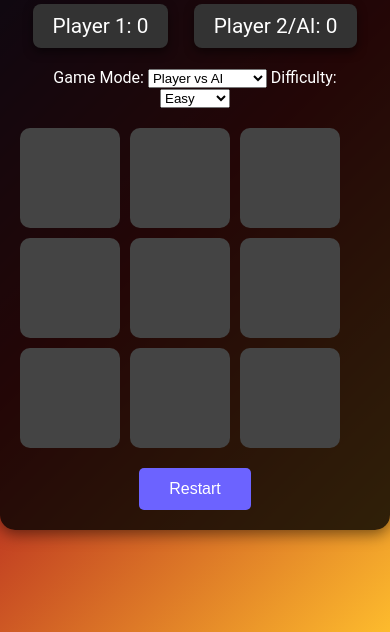
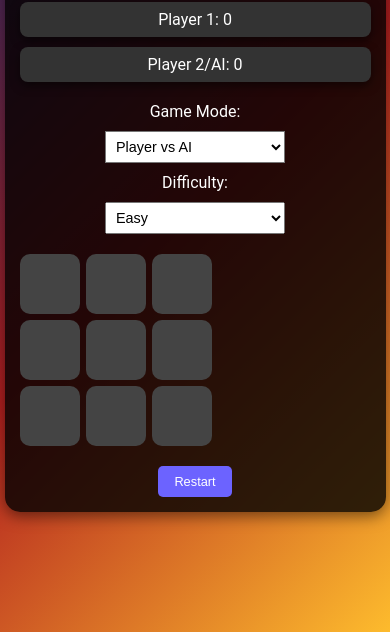
Before and after one commit to adwaithv964/Tic-Tac-Toe, a plain HTML site: page index.html in a window 390 px wide. Shown: the part 212-844 px from the top of the page. Drawn offline with Linux system fonts and the light colour scheme.

Commit message:
Add mobile screen size

```diff
--- a/styles.css
+++ b/styles.css
@@ -121,3 +121,93 @@ button {
 button:hover {
   background: #5352ed;
 }
+#game-mode{
+  background-color: white;
+}
+
+/* General responsive design */
+@media screen and (max-width: 600px) {
+  .game-container {
+    width: 90%;
+    padding: 15px;
+  }
+
+  h1 {
+    font-size: 2em;
+  }
+
+  .scoreboard {
+    flex-direction: column;
+    gap: 10px;
+    font-size: 1em;
+  }
+
+  .scoreboard div {
+    padding: 8px 15px;
+  }
+
+  .game-board {
+    grid-template-columns: repeat(3, 80px);
+    grid-gap: 8px;
+  }
+
+  .cell {
+    width: 80px;
+    height: 80px;
+    font-size: 2em;
+  }
+
+  .options {
+    display: flex;
+    flex-direction: column;
+    align-items: center;
+    gap: 10px;
+    margin: 10px 0;
+  }
+
+  .options label {
+    font-size: 1em;
+  }
+
+  .options select {
+    font-size: 1em;
+    padding: 8px;
+    width: 100%;
+    max-width: 200px;
+  }
+
+  button {
+    font-size: 0.9em;
+    padding: 10px 20px;
+  }
+
+  .message {
+    font-size: 1em;
+    margin-bottom: 15px;
+  }
+}
+
+/* Even smaller screens (e.g., older phones) */
+@media screen and (max-width: 400px) {
+  .game-board {
+    grid-template-columns: repeat(3, 60px);
+    grid-gap: 6px;
+  }
+
+  .cell {
+    width: 60px;
+    height: 60px;
+    font-size: 1.5em;
+  }
+
+  .options select {
+    font-size: 0.9em;
+    padding: 6px;
+    max-width: 180px;
+  }
+
+  button {
+    font-size: 0.8em;
+    padding: 8px 16px;
+  }
+}
```
